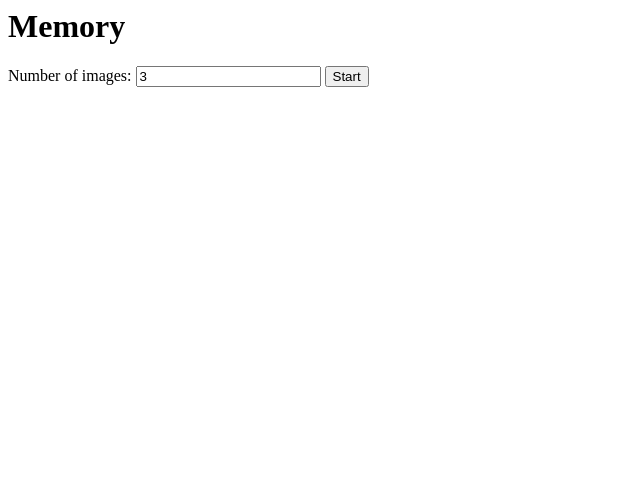
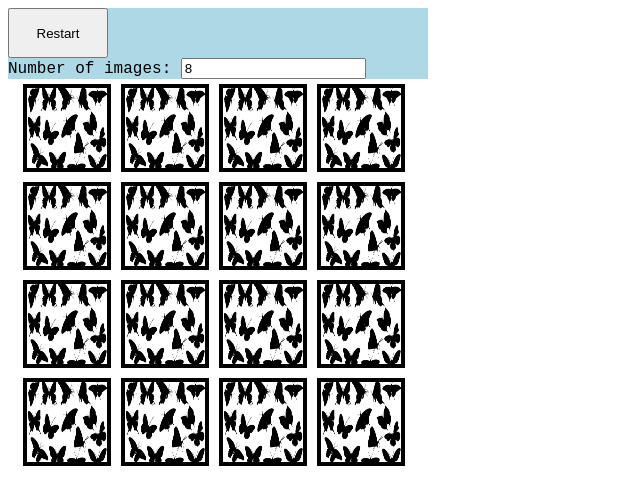
Before and after one commit to xtofl/memories, a plain HTML site: page index.html in a window 1280 px wide. Shown: the whole page, without its empty margins (0-640 px from the left). Drawn offline with Linux system fonts and the light colour scheme.

Commit message:
[impl] layout: borders, margins, sizes, ...

```diff
--- a/index.html
+++ b/index.html
@@ -15,7 +15,7 @@ var twoDigit = function(i){
 $(function(){
 	var start = $("#start");
 	var grid = $("#grid");
-	start.click(function(){
+	var startNewGame = function(){
 		start.text("Restart");
 		grid.empty();
 		var images = [];
@@ -35,15 +35,20 @@ $(function(){
 		});
 		game.build(grid);
 		game.start();
-	});
+	};
+	start.click(startNewGame());
+	startNewGame();
 });
 </script>
 </head>
 <body>
-<h1>Memory</h1>
-Number of images: <input id="number" type="number" value="3"></input>
-<button id="start">Start</button>
+<div id="control">
+<button id="start">Start</button><br>
+Number of images: <input id="number" type="number" value="8"></input>
+</div>
+<div id="game">
 <div id="grid"></div>
+</div>
 
 
 </body>
--- a/memories.css
+++ b/memories.css
@@ -1,12 +1,20 @@
+#game {
+	width: 420px;
+}
+#game div {
+	margin-left: auto;
+	margin-right: auto;
+}
 #grid {
 	width: 400px;
 }
 #grid div {
-	width: 100px;
+	width: 105px;
 }
 #grid img {
-	width: 90px;
-	height: 90px;
+	width: 80px;
+	height: 80px;
+	margin: 5px;
 	border: solid black 4px;
 }
 #grid div {
@@ -24,3 +32,17 @@
 #grid .face-up .back {
 	display: none
 }
+
+body {
+	font-family: "Courier New"
+}
+body > div {
+	width: 420px;
+}
+#control {
+	background: lightblue;
+}
+#start {
+	width: 100px;
+	height: 50px;
+}
```
